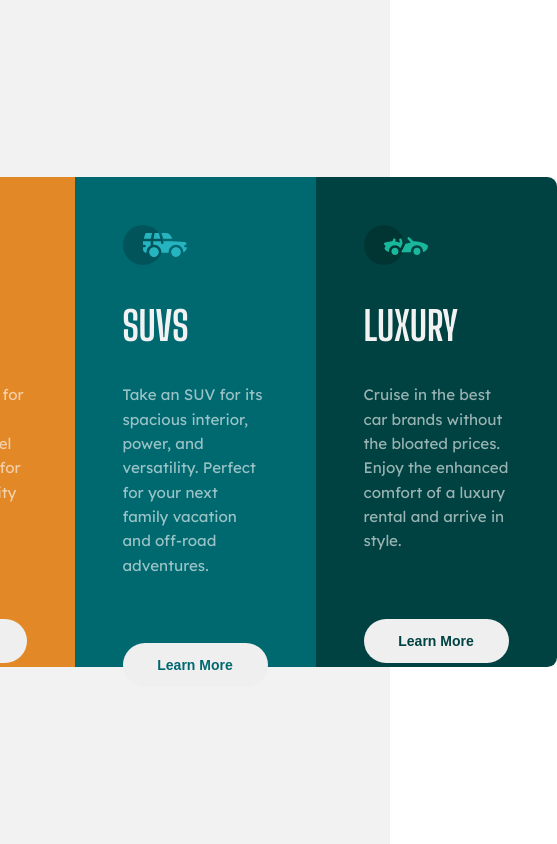
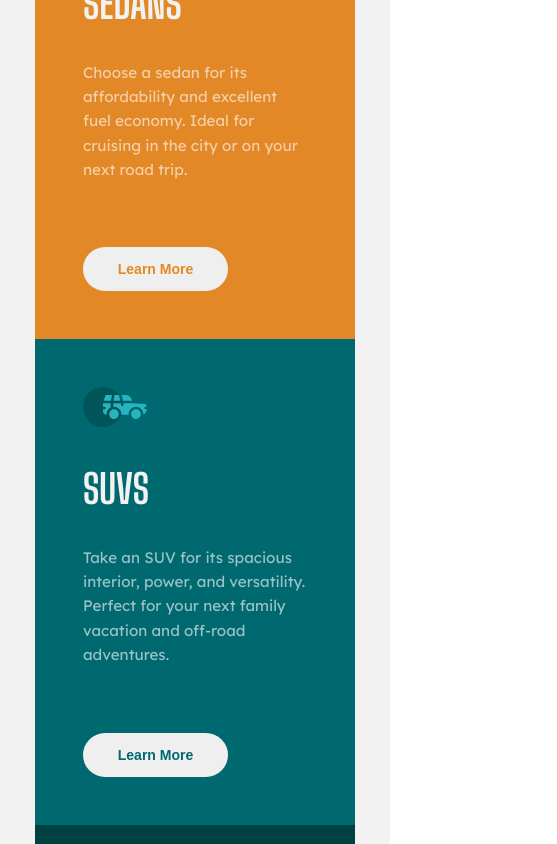
Before and after one commit to aburns009/FM-Column-Card-Component, a plain HTML site: page index.html in a window 390 px wide. Shown: the whole page, 557 px wide, since content can reach past the window. Drawn offline with Linux system fonts and the light colour scheme.

Commit message:
added responsive layout for mobile

```diff
--- a/style.css
+++ b/style.css
@@ -82,3 +82,21 @@ button {
 .butThree {
   color: var(--color-dark);
 }
+
+@media screen and (max-width: 970px) {
+  .background {
+    flex-direction: column;
+    overflow: scroll;
+  }
+  .one {
+    margin-top: 20em;
+    border-top-left-radius: 0.6em;
+    border-top-right-radius: 0.6em;
+    border-bottom-left-radius: 0;
+  }
+  .three {
+    border-top-right-radius: 0;
+    border-bottom-right-radius: 0.6em;
+    border-bottom-left-radius: 0.6em;
+  }
+}
```
